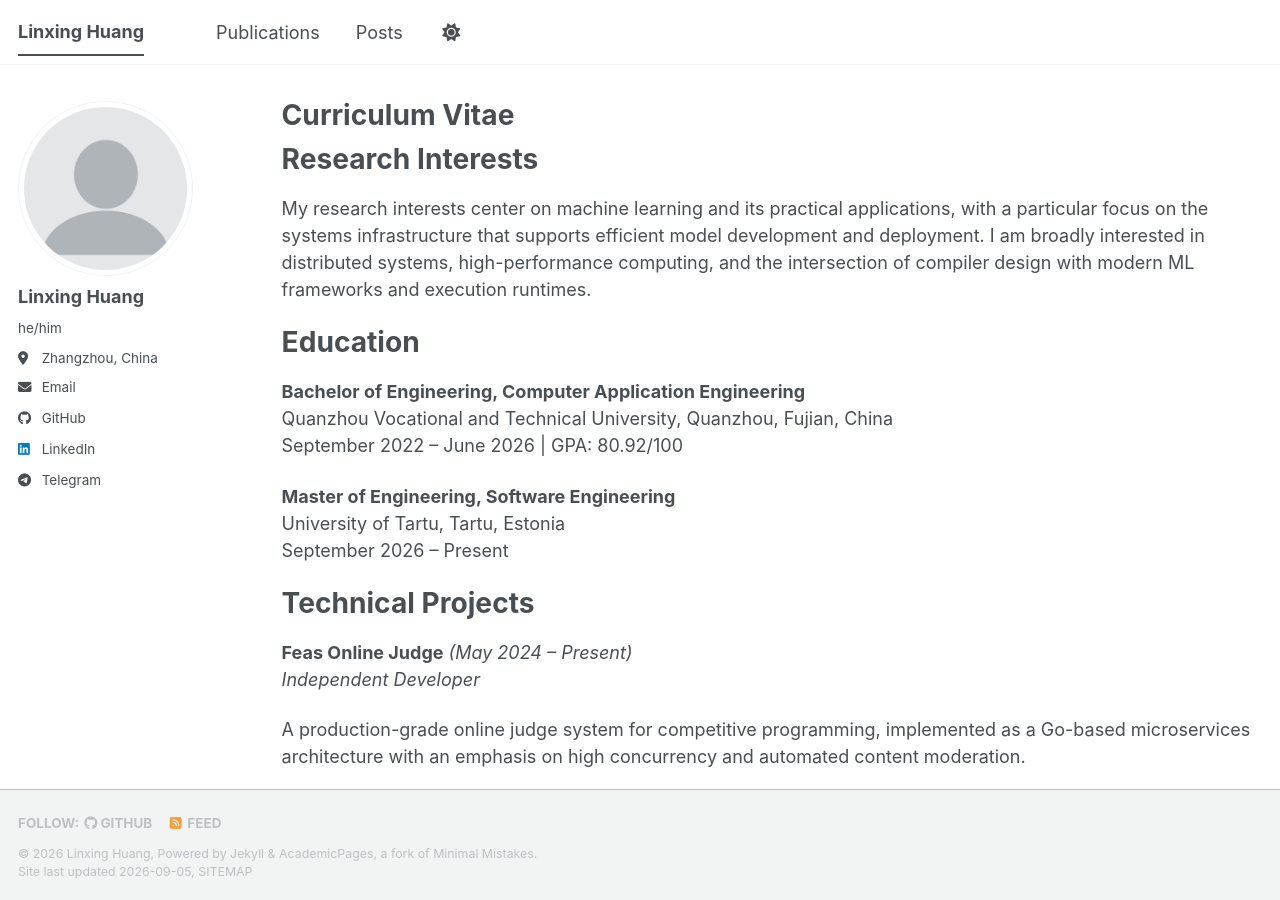
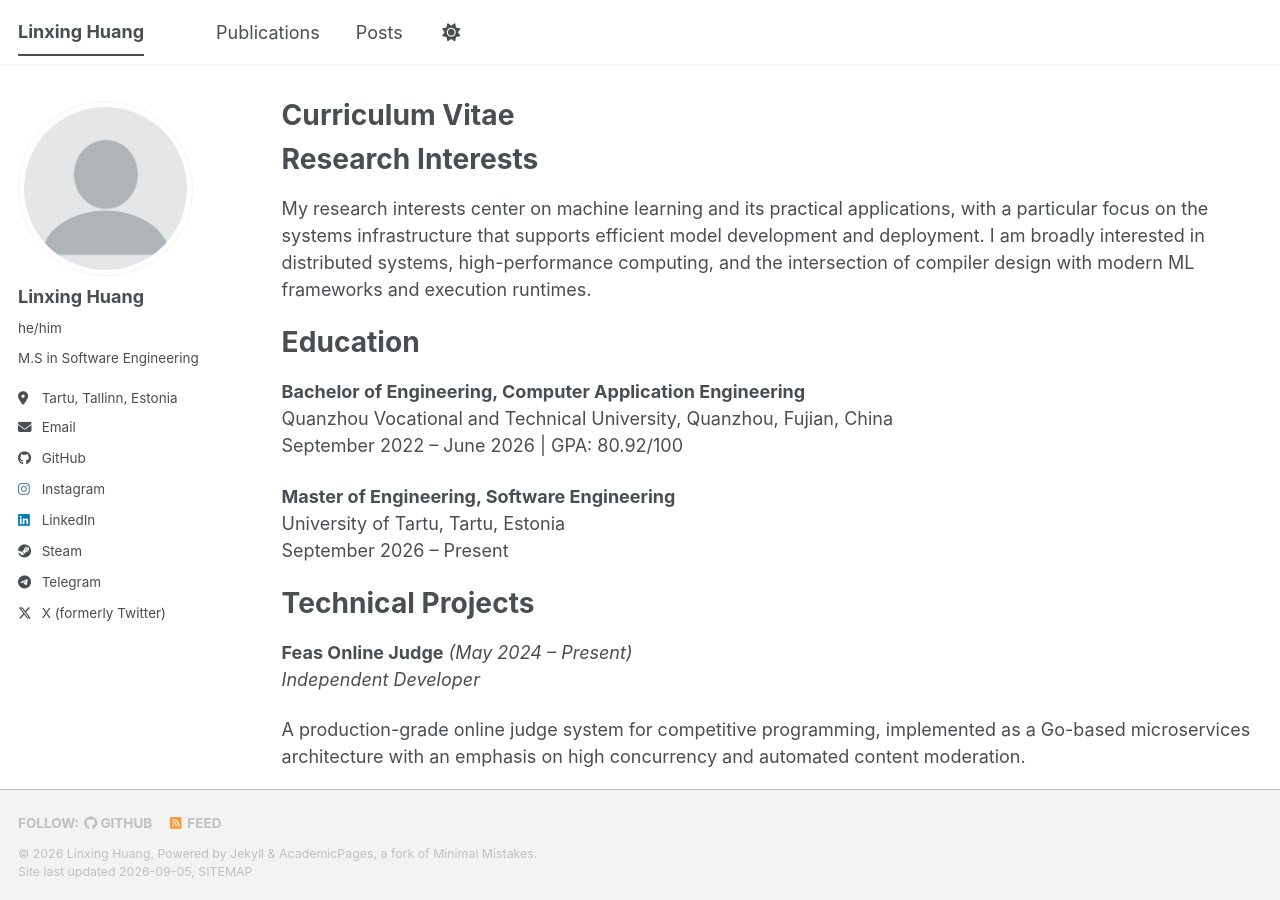
Before and after one commit to LanceHuang245/LanceHuang245.github.io, a Jekyll site: the page built from _pages/cv.md, in a window 1280 px wide and 900 px high. Built offline with Jekyll 4.4.1, drawn with Linux system fonts in a browser that asks for light colours; a style sheet for code colours, icons or effects is not loaded.

Commit message:
mod: update profile

```diff
--- a/_config.yml
+++ b/_config.yml
@@ -25,8 +25,8 @@ author:
   avatar           : "profile.png"
   name             : "Linxing Huang"
   pronouns         : "he/him"
-  bio              :
-  location         : "Zhangzhou, China"
+  bio              : "M.S in Software Engineering"
+  location         : "Tartu, Tallinn, Estonia"
   employer         :
   uri              : # URL
   email            : "linxing@ut.ee"
@@ -62,17 +62,17 @@ author:
   goodreads        : # Username
   google_plus      : # Username
   keybase          : # Username
-  instagram        : # Username
+  instagram        : "claretwheel1482"
   lastfm           : # Username
   linkedin         : "huanglinxing"
   mastodon         : # URL
   medium           : # URL
   pinterest        : # Username
   soundcloud       : # Username
-  steam            : # Username
+  steam            : "Lance245"
   telegram         : "ClaretWheel1481"
   tumblr           : # Username
-  twitter          : # Username for X / Twitter
+  twitter          : "claretwheel1482"
   vine             : # Username
   weibo            : # Username
   wikipedia        : # Username
```
